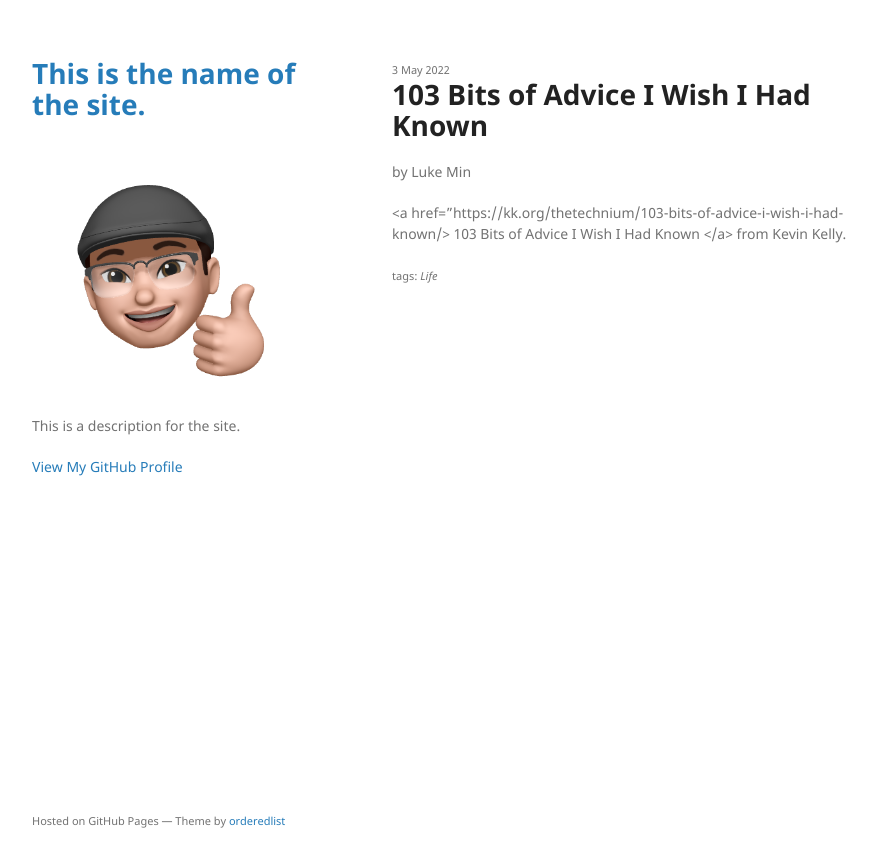
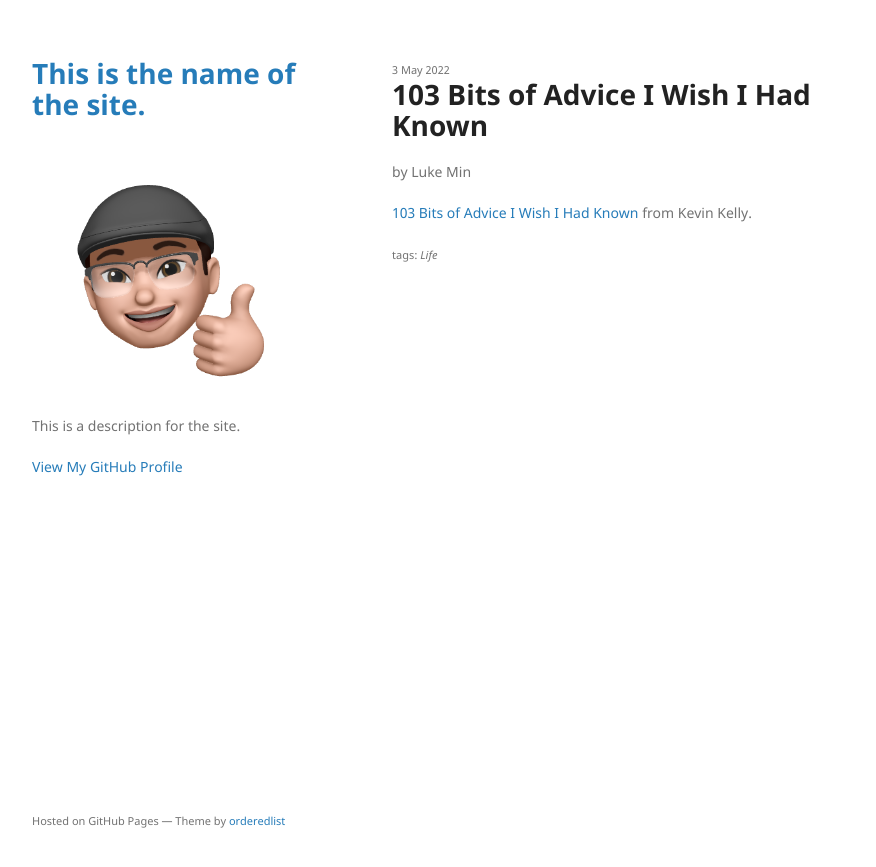
Before and after one commit to luke-min/luke-min.github.io, a Jekyll site: the page built from _posts/2022-05-03-life-hacks.md, in a window 1280 px wide. Shown: the top 867 px of the page, without its empty margins (178-1054 px from the left). Built offline with Jekyll 4.4.1, drawn with Linux system fonts in a browser that asks for light colours.

Commit message:
Update 2022-05-03-life-hacks.md

```diff
--- a/_posts/2022-05-03-life-hacks.md
+++ b/_posts/2022-05-03-life-hacks.md
@@ -6,4 +6,4 @@ author: "Luke Min"
 tags: "Life"
 ---
 
-<a href="https://kk.org/thetechnium/103-bits-of-advice-i-wish-i-had-known/> 103 Bits of Advice I Wish I Had Known </a> from Kevin Kelly.
+<a href="https://kk.org/thetechnium/103-bits-of-advice-i-wish-i-had-known/"> 103 Bits of Advice I Wish I Had Known </a> from Kevin Kelly.
```
